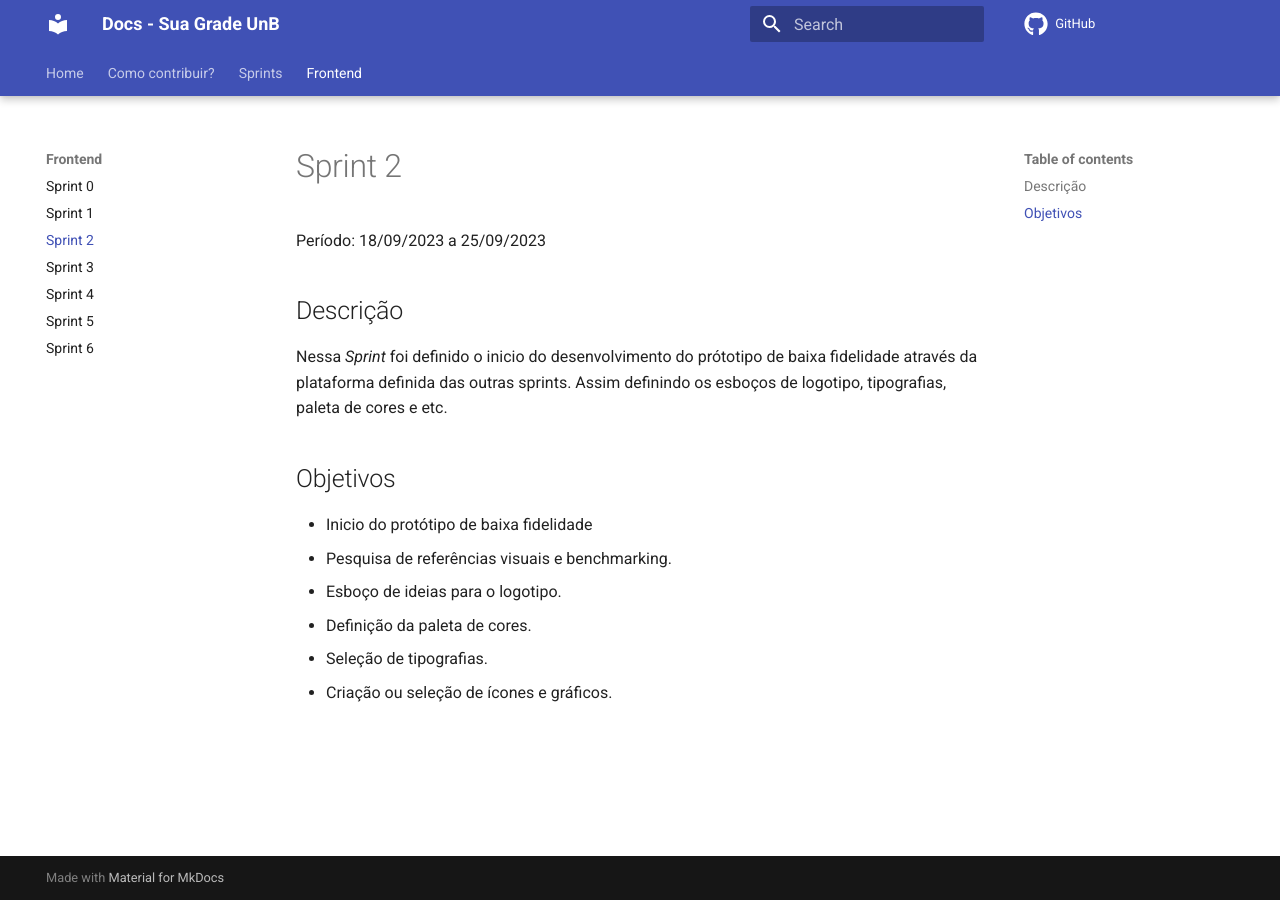
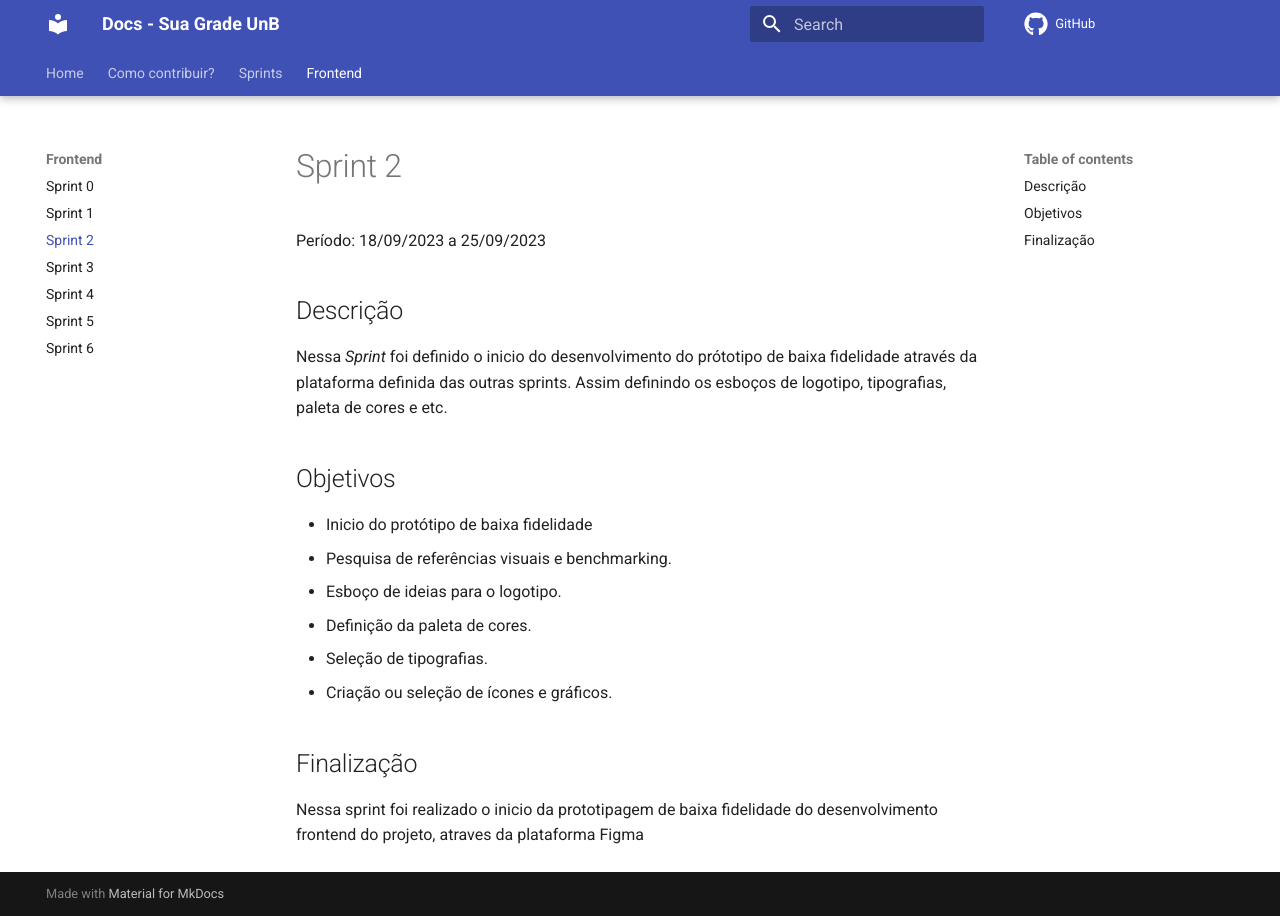
Before and after one commit to unb-mds/2023-2-SuaGradeUnB, an MkDocs documentation site: the page built from docs/frontend/sprint-2.md, in a window 1280 px wide. Built offline with MkDocs 1.6.1 and Material for MkDocs 9.7.7, drawn with Linux system fonts in a browser that asks for light colours; comment, search, counter and statistics services are not loaded.

Commit message:
Reducomentacao da sprint 2

```diff
--- a/docs/frontend/sprint-2.md
+++ b/docs/frontend/sprint-2.md
@@ -14,3 +14,7 @@ Nessa _Sprint_ foi definido o inicio do desenvolvimento do prótotipo de baixa f
 - Definição da paleta de cores.
 - Seleção de tipografias.
 - Criação ou seleção de ícones e gráficos.
+
+## Finalização
+
+Nessa sprint foi realizado o inicio da prototipagem de baixa fidelidade do desenvolvimento frontend do projeto, atraves da plataforma Figma
```
